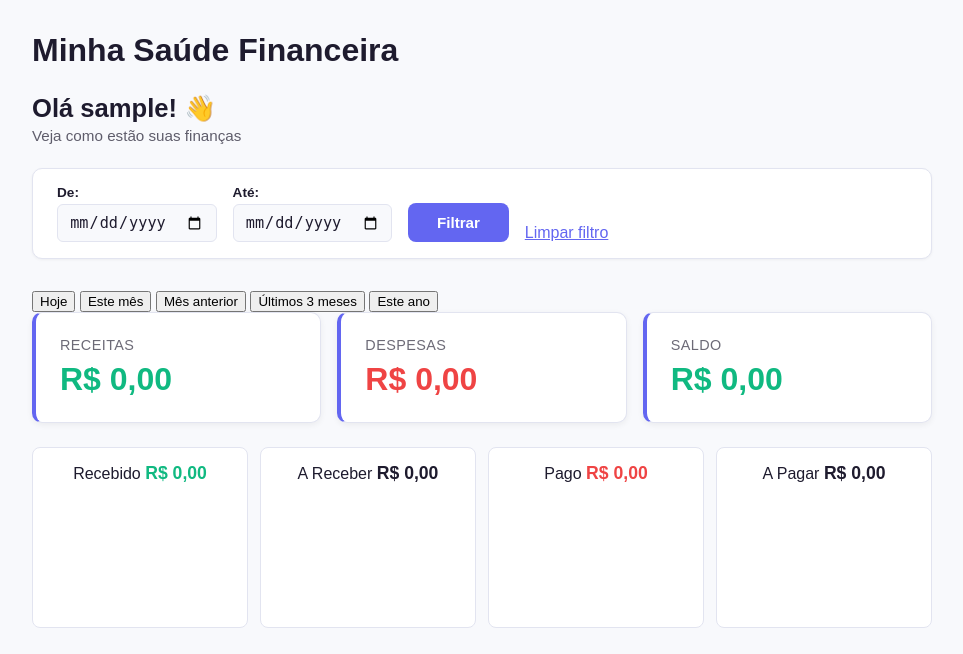
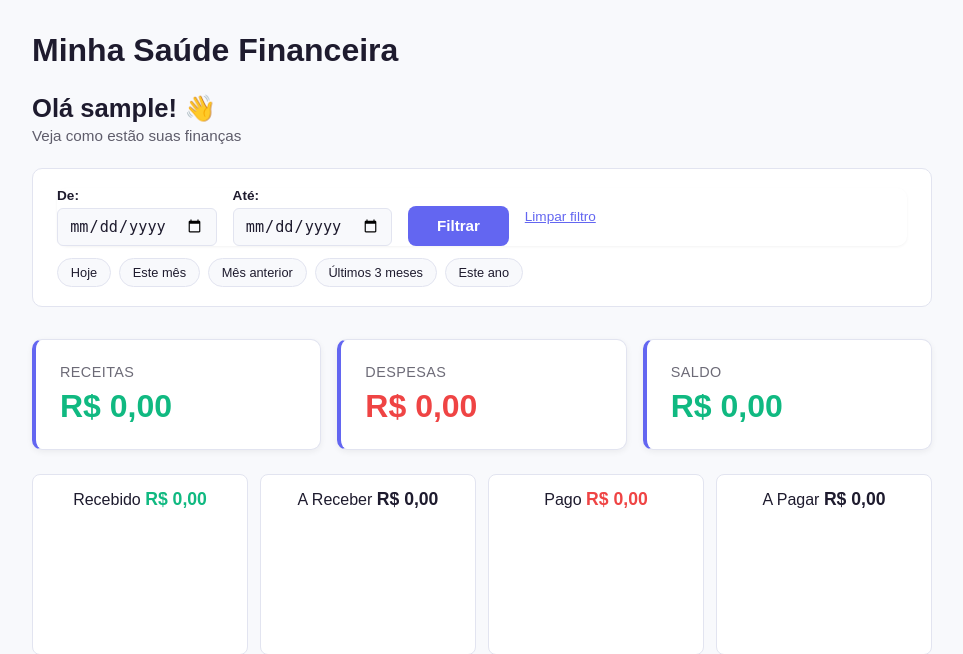
Before and after one commit to ReneBerredo/Controle-Financeiro, a Django app: page /financas/ in a window 1280 px wide. Shown: the part 138-792 px from the top of the page, without its empty margins (158-1121 px from the left). Run offline with Django 5.2, Linux system fonts and the light colour scheme; the visitor is signed in with stand-in values (Sample User, id 1); data that the repository does not hold is empty.

Commit message:
Corrigi envio automatico do formulario ao clicar em atalhos de periodo

```diff
--- a/financas/templates/financas/dashboard.html
+++ b/financas/templates/financas/dashboard.html
@@ -11,7 +11,7 @@
     </div>
 
     <div class="filtro-container">
-        <form method="get" class="form-filtro">
+        <form method="get" class="form-filtro" id="form-filtro-periodo">
             <div>
                 <label for="data_inicial">De:</label>
                 <input type="date" id="data_inicial" name="data_inicial" value="{{ data_inicial|default:'' }}">
@@ -149,7 +149,7 @@
 
                 document.getElementById('data_inicial').value = formatarData(dataInicial);
                 document.getElementById('data_final').value = formatarData(dataFinal);
-                botao.closest('form').submit();
+                document.getElementById('form-filtro-periodo').submit();
             });
         });
     </script>
--- a/static/css/style.css
+++ b/static/css/style.css
@@ -454,3 +454,51 @@ button[type="submit"]:disabled {
     margin: 0;
     font-size: 0.95rem;
 }
+
+.filtro-container {
+    background-color: var(--cor-card);
+    border: 1px solid var(--cor-borda);
+    border-radius: 10px;
+    padding: 1.2rem 1.5rem;
+    margin-bottom: 2rem;
+}
+
+.form-filtro {
+    display: flex;
+    align-items: flex-end;
+    gap: 1rem;
+    flex-wrap: wrap;
+    background: none;
+    border: none;
+    padding: 0;
+    margin-bottom: 0.8rem;
+    max-width: none;
+}
+
+.link-limpar {
+    font-size: 0.85rem;
+    align-self: center;
+}
+
+.atalhos-periodo {
+    display: flex;
+    gap: 0.5rem;
+    flex-wrap: wrap;
+}
+
+.atalho {
+    padding: 0.35rem 0.8rem;
+    background-color: var(--cor-fundo);
+    color: var(--cor-texto);
+    border: 1px solid var(--cor-borda);
+    border-radius: 20px;
+    cursor: pointer;
+    font-size: 0.8rem;
+    transition: all 0.2s;
+}
+
+.atalho:hover {
+    background-color: var(--cor-primaria);
+    color: white;
+    border-color: var(--cor-primaria);
+}
```
